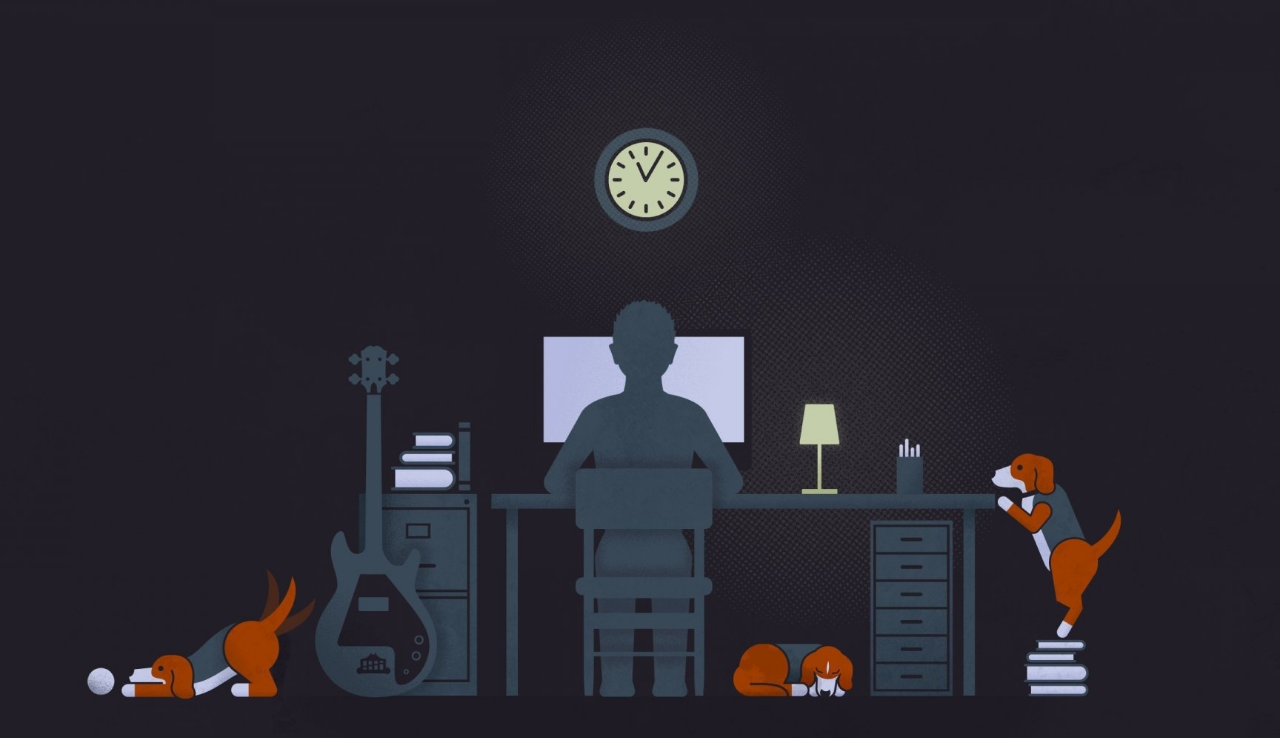
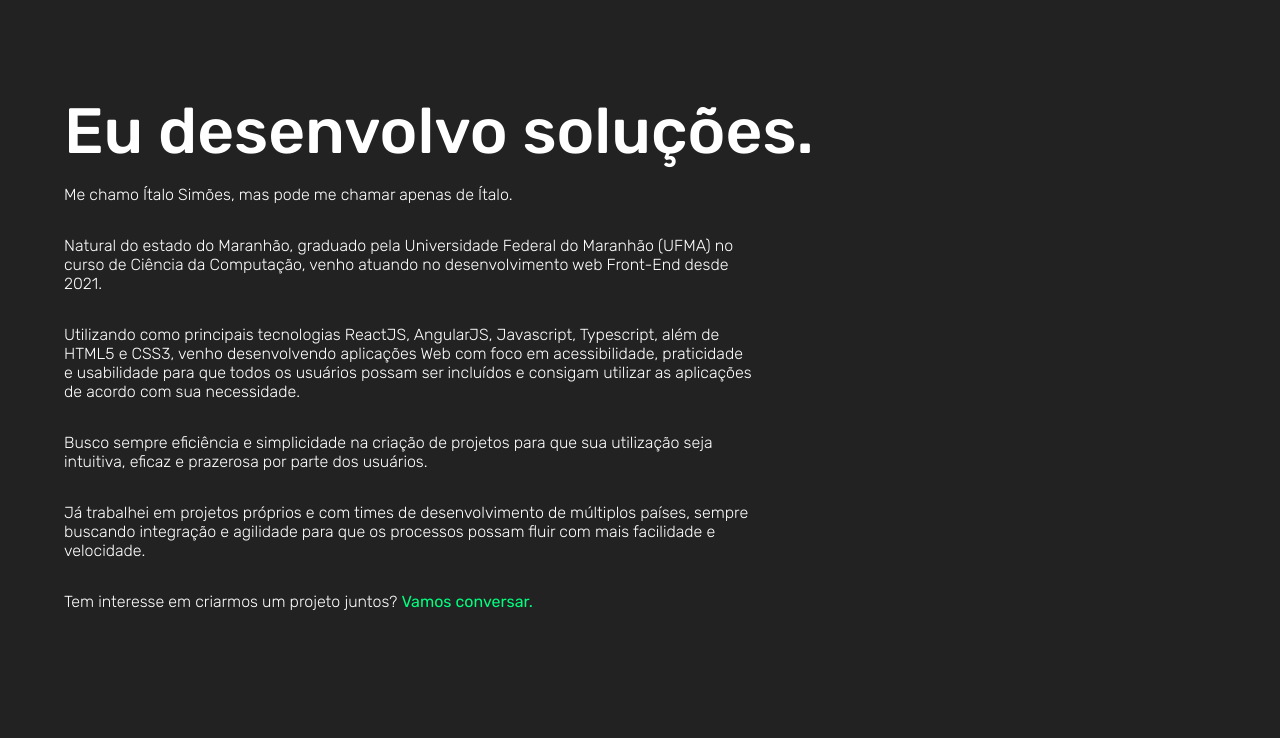
Before and after one commit to itsimoes/portfolio-site, a React (Create React App) app: page /about in a window 1280 px wide. Before the commit this address had no page. Shown: the top 738 px of the page. Built offline with nearby package versions, Linux system fonts and the light colour scheme.

Commit message:
About component criado e refatoração no CSS da Home, classes globais transferidas para index.css

```diff
--- a/src/App.js
+++ b/src/App.js
@@ -3,6 +3,7 @@ import Home from './components/Home/Home';
 import React from 'react';
 import { BrowserRouter as Router } from "react-router-dom";
 import { Routes, Route } from "react-router-dom";
+import About from './components/About/About';
 
 
 function App() {
@@ -10,7 +11,7 @@ function App() {
     <Router>
       <Routes>
         <Route path="/" element={<Home />} />
-        {/* <Route path="/pokemon-list" element={<Pokelist />} /> */}
+        <Route path="/about" element={<About />} />
 
       </Routes>
 
--- /dev/null
+++ b/src/components/About/About.jsx
@@ -0,0 +1,35 @@
+import React from 'react'
+import { Container } from '@mui/material'
+import { Link } from 'react-router-dom'
+
+const About = () => {
+  return (
+    <Container className='wrapper'>
+      <h1 className='title'>Eu desenvolvo soluções.</h1>
+      <p>
+        Me chamo Ítalo Simões, mas pode me chamar apenas de Ítalo.
+      </p>
+      <p>
+        Natural do estado do Maranhão, graduado pela
+        Universidade Federal do Maranhão {"("}UFMA{")"} no curso de Ciência da Computação,
+        venho atuando no desenvolvimento web Front-End desde 2021.
+      </p>
+      <p>
+        Utilizando como principais tecnologias ReactJS, AngularJS, Javascript, Typescript,
+        além de HTML5 e CSS3, venho desenvolvendo aplicações Web com foco em acessibilidade,
+        praticidade e usabilidade para que todos os usuários possam ser incluídos e consigam
+        utilizar as aplicações de acordo com sua necessidade.</p>
+      <p>
+        Busco sempre eficiência e simplicidade na criação de projetos para que sua utilização
+        seja intuitiva, eficaz e prazerosa por parte dos usuários.
+      </p>
+      <p>
+        Já trabalhei em projetos próprios e com times de desenvolvimento de múltiplos países, sempre buscando
+        integração e agilidade para que os processos possam fluir com mais facilidade e velocidade.
+      </p>
+      <p>Tem interesse em criarmos um projeto juntos? <Link to="/" className='links'>Vamos conversar.</Link></p>
+    </Container>
+  )
+}
+
+export default About
--- /dev/null
+++ b/src/components/About/style.css
@@ -0,0 +1,8 @@
+
+
+.title {
+    font-size: 4em;
+    margin-top: 0;
+    margin-bottom: 0;
+    font-weight: 500;
+}
--- a/src/components/Home/Home.jsx
+++ b/src/components/Home/Home.jsx
@@ -6,7 +6,7 @@ import './style.css'
 
 const Home = () => {
   return (
-    <Container className='home-wrapper'>
+    <Container className='wrapper'>
         <h1 className='presentation'>Olá, eu sou Ítalo Simões.</h1>
         <h2 className='title'>Desenvolvedor web</h2>
         <h3 className='resume'>Com foco no desenvolvimento FrontEnd, <br/> Criativo e que prima pela acessibilidade na web.</h3>
--- a/src/components/Home/style.css
+++ b/src/components/Home/style.css
@@ -1,27 +1,7 @@
-.home-wrapper {
-    height: 90vh;
-    display: flex !important;
-    flex-direction: column;
-    justify-content: center;
-    align-items: flex-start;
-}
-
 .presentation {
     font-weight: 300;
-}
-
-.title {
-    font-size: 4em;
-    margin-top: 0;
-    margin-bottom: 0;
-    font-weight: 500;
 }
 
 .resume {
     font-weight: 400;
 }
-
-.links {
-    color: springgreen;
-    text-decoration: none;
-}
--- a/src/index.css
+++ b/src/index.css
@@ -7,7 +7,8 @@ body {
     sans-serif; */
   -webkit-font-smoothing: antialiased;
   -moz-osx-font-smoothing: grayscale;
-  background-image: url('./assets/bg.jpg');
+  /* background-image: url('./assets/bg.jpg'); */
+  background-color: #222;
   background-position: 50% 0;
   background-size: cover;
   background-repeat: no-repeat;
@@ -24,10 +25,38 @@ code {
 
 @media screen and (max-width: 991px) {
   .body {
-    background-image: linear-gradient(0deg, #000, transparent 70%, transparent), url(https://uploads-ssl.webflow.com/591e9525f13786217f2e347e/5b47654a49f3e1543ba2a603_180712%20-%20background.jpg);
+    /* background-image: linear-gradient(0deg, #000, transparent 70%, transparent), url(https://uploads-ssl.webflow.com/591e9525f13786217f2e347e/5b47654a49f3e1543ba2a603_180712%20-%20background.jpg); */
     background-position: 0 0, 64% 50%;
     background-size: auto;
     background-repeat: repeat, no-repeat;
     background-attachment: scroll, fixed;
   }
 }
+
+/*-- global styles --*/
+
+.wrapper {
+  height: 90vh;
+  display: flex !important;
+  flex-direction: column;
+  justify-content: center;
+  align-items: flex-start;
+}
+
+.title {
+  font-size: 4em;
+  margin-top: 0;
+  margin-bottom: 0;
+  font-weight: 500;
+}
+
+.links {
+  color: springgreen;
+  text-decoration: none;
+  font-weight: 400;
+}
+
+p {
+  width: 60%;
+  font-weight: 300;
+}
--- /dev/null
+++ b/src/pages/About/index.jsx
@@ -0,0 +1,10 @@
+import React from 'react'
+import About from '../../components/About/About'
+
+const index = () => {
+  return (
+    <About />
+  )
+}
+
+export default index
```
